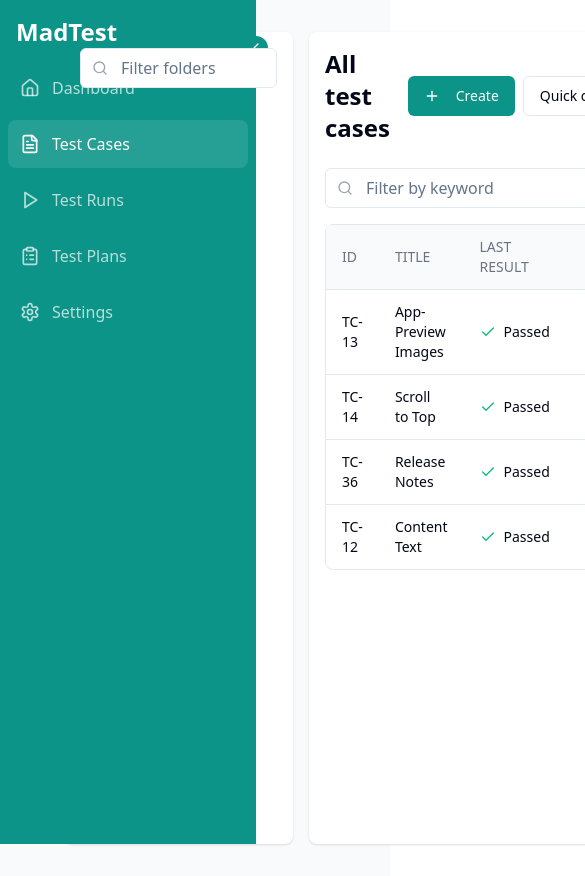
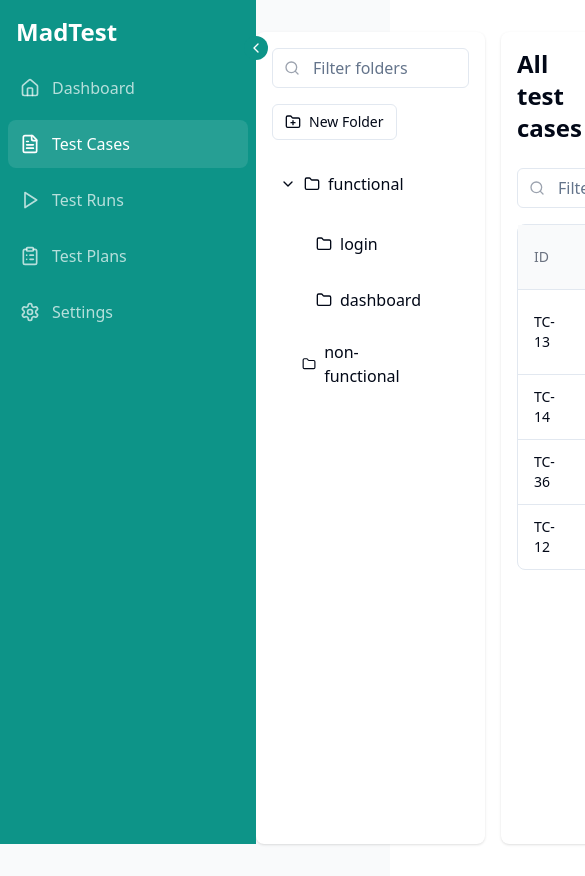
Before and after one commit to fardinahosancse/madtest-navigator, a React (Vite) app: page /test-cases in a window 390 px wide. Shown: the top 876 px of the page, 585 px wide, since content can reach past the window. Built offline with nearby package versions, Linux system fonts and the light colour scheme.

Commit message:
Implement responsive navbar behavior
Add functionality to make the navbar collapse and expand, allowing other components in the UI to adjust their size responsively.
[skip gpt_engineer]

```diff
--- a/src/components/layout/Layout.tsx
+++ b/src/components/layout/Layout.tsx
@@ -1,3 +1,4 @@
+import { useState } from "react";
 import Sidebar from "./Sidebar";
 
 interface LayoutProps {
@@ -5,10 +6,18 @@ interface LayoutProps {
 }
 
 const Layout = ({ children }: LayoutProps) => {
+  const [isCollapsed, setIsCollapsed] = useState(false);
+
   return (
     <div className="min-h-screen bg-gray-50">
-      <Sidebar />
-      <main className="transition-all duration-300 pl-16 md:pl-64 p-8">
+      <Sidebar isCollapsed={isCollapsed} onCollapse={setIsCollapsed} />
+      <main
+        className={`
+          transition-all duration-300 ease-in-out
+          ${isCollapsed ? 'pl-16' : 'pl-64'}
+          p-8
+        `}
+      >
         {children}
       </main>
     </div>
--- a/src/components/layout/Sidebar.tsx
+++ b/src/components/layout/Sidebar.tsx
@@ -1,11 +1,14 @@
 import { Home, FileText, Play, ClipboardList, Settings, ChevronLeft, ChevronRight } from "lucide-react";
 import { Link, useLocation } from "react-router-dom";
-import { useState } from "react";
 import { cn } from "@/lib/utils";
 
-const Sidebar = () => {
+interface SidebarProps {
+  isCollapsed: boolean;
+  onCollapse: (collapsed: boolean) => void;
+}
+
+const Sidebar = ({ isCollapsed, onCollapse }: SidebarProps) => {
   const location = useLocation();
-  const [isCollapsed, setIsCollapsed] = useState(false);
 
   const menuItems = [
     { icon: Home, label: "Dashboard", path: "/" },
@@ -18,21 +21,21 @@ const Sidebar = () => {
   return (
     <div
       className={cn(
-        "h-screen bg-primary fixed left-0 top-0 transition-all duration-300",
+        "fixed left-0 top-0 h-screen bg-primary transition-all duration-300 ease-in-out z-10",
         isCollapsed ? "w-16" : "w-64"
       )}
     >
       <div className="flex items-center gap-2 p-4">
         <span className={cn(
           "text-2xl font-bold text-white transition-opacity duration-300",
-          isCollapsed ? "opacity-0" : "opacity-100"
+          isCollapsed ? "opacity-0 w-0" : "opacity-100"
         )}>
           MadTest
         </span>
       </div>
 
       <button
-        onClick={() => setIsCollapsed(!isCollapsed)}
+        onClick={() => onCollapse(!isCollapsed)}
         className="absolute -right-3 top-9 bg-primary rounded-full p-1 text-white hover:bg-primary/90"
       >
         {isCollapsed ? <ChevronRight size={16} /> : <ChevronLeft size={16} />}
@@ -56,7 +59,7 @@ const Sidebar = () => {
             >
               <Icon size={20} />
               <span className={cn(
-                "transition-opacity duration-300",
+                "transition-all duration-300",
                 isCollapsed ? "opacity-0 w-0" : "opacity-100"
               )}>
                 {item.label}
```
